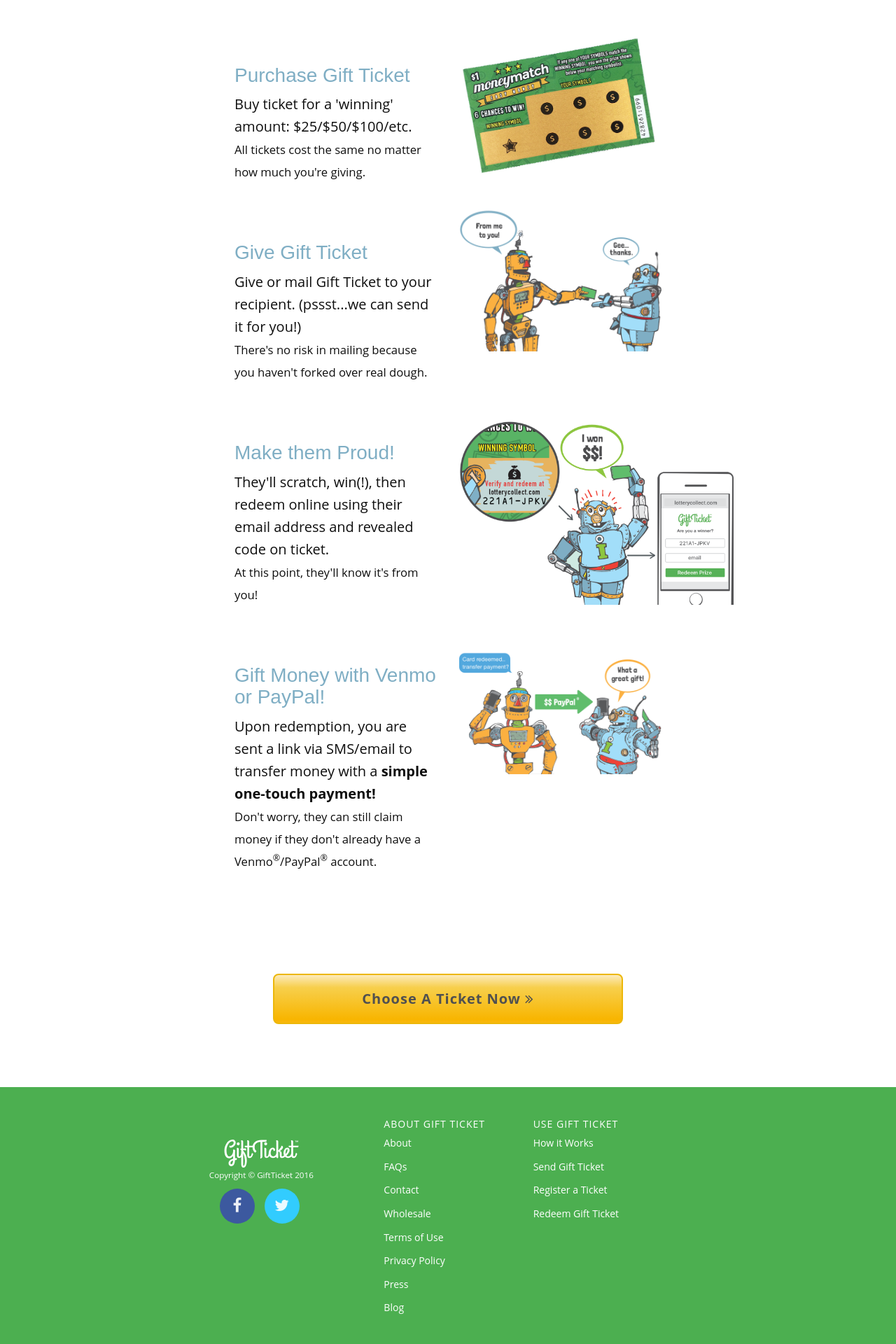
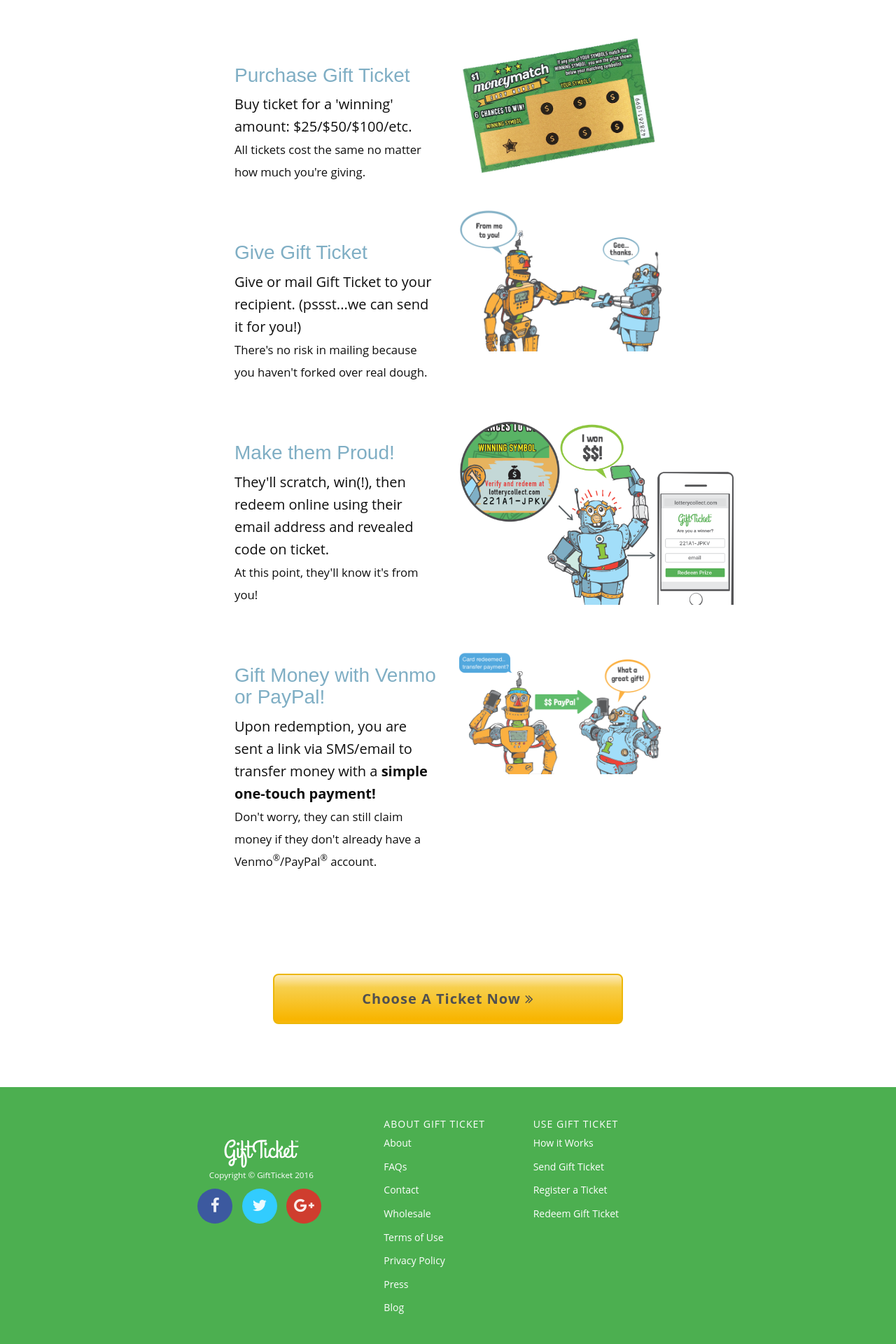
Before and after one commit to alleyway/gift-ticket-web, a Jekyll site: the page built from index.html, in a window 1280 px wide. Shown: the part 943-2863 px from the top of the page at 70% size. Built offline with Jekyll 4.4.1, drawn with Linux system fonts in a browser that asks for light colours; some web fonts are replaced; comment, search, counter and statistics services are not loaded.

Commit message:
Adding Google Plus

```diff
--- a/_includes/footer.html
+++ b/_includes/footer.html
@@ -11,6 +11,7 @@
                 <ul class="social-icons icon-circle icon-rotate list-unstyled list-inline" style="margin-top:10px;">
                     <li><a href="https://www.facebook.com/TheGiftTicket/" rel="nofollow" title="Like the Gift Ticket on Facebook"><i class="fa fa-facebook"></i></a> </li>
                     <li><a href="https://www.twitter.com/thegiftticket" rel="nofollow" title="Follow the Gift Ticket on Twitter"><i class="fa fa-twitter"></i></a> </li>
+                    <li><a href="https://plus.google.com/+TheGiftTicket" rel="nofollow" title="Follow the Gift Ticket on Google Plus"><i class="fa fa-google-plus"></i></a> </li>
                 </ul>
 
             </div>
```
